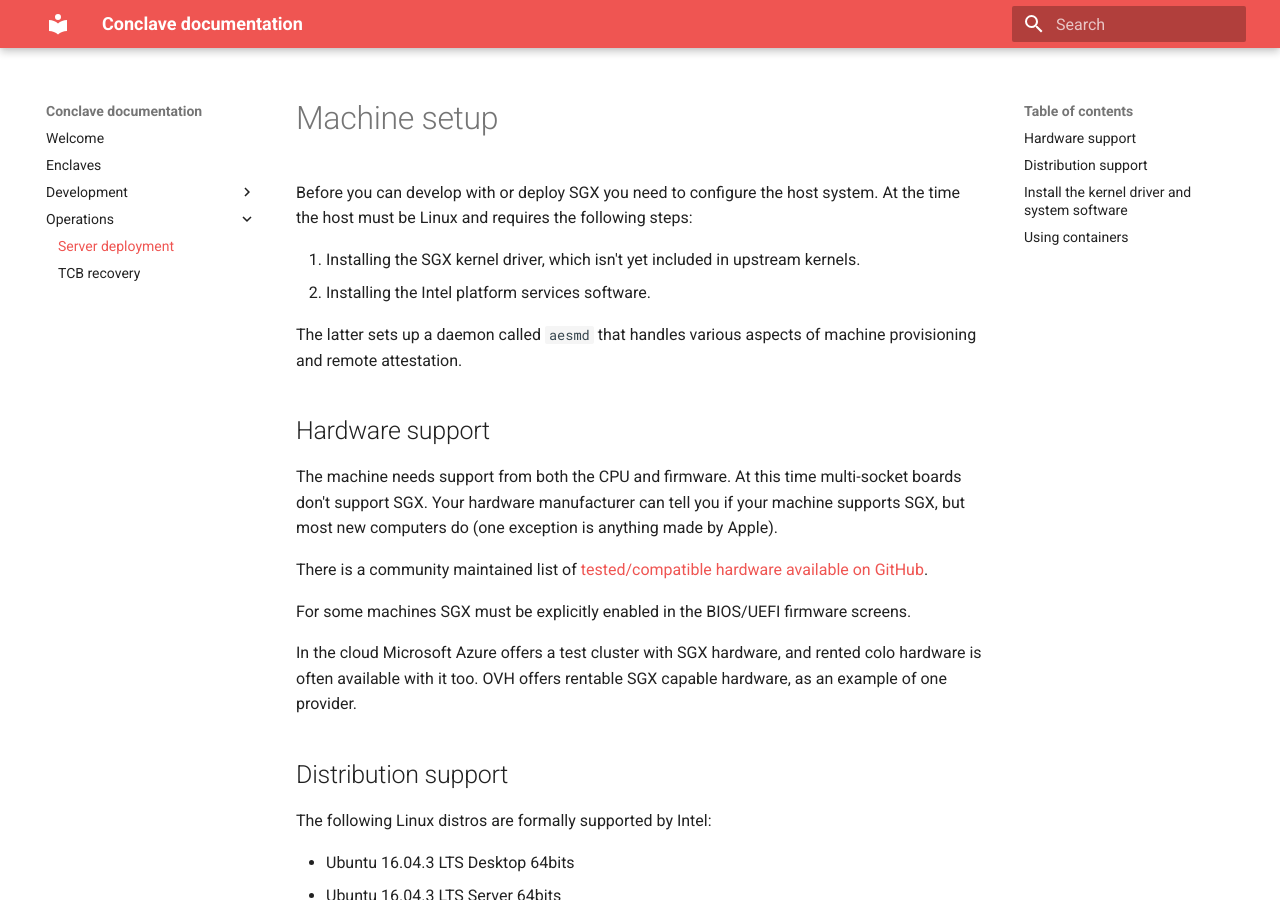
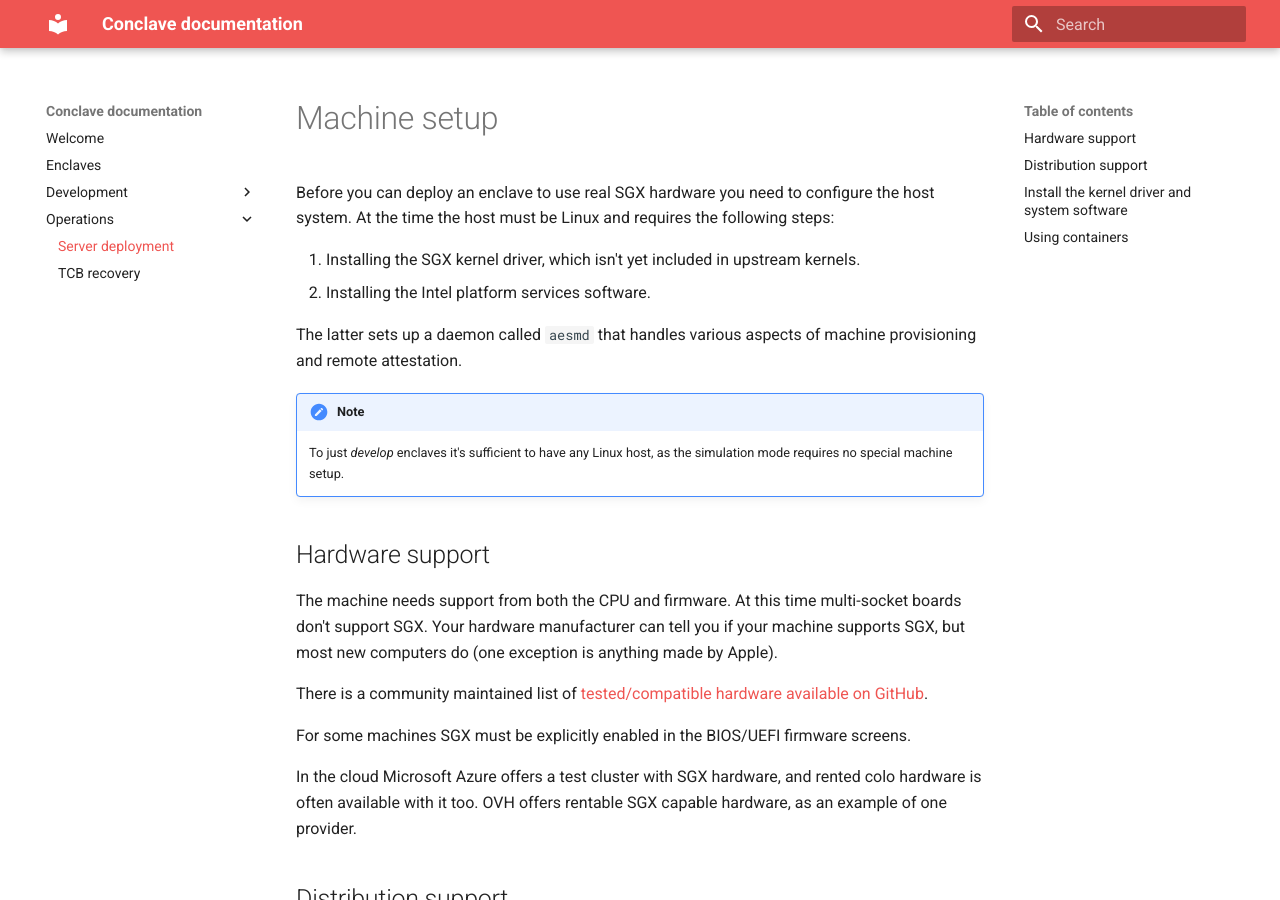
Before and after one commit to R3Conclave/conclave-core-sdk, an MkDocs documentation site: the page built from docs/docs/machine-setup.md, in a window 1280 px wide and 900 px high. Built offline with MkDocs 1.6.1 and Material for MkDocs 9.7.7, drawn with Linux system fonts in a browser that asks for light colours.

Commit message:
Remark that you can develop enclaves without needing to do host setup thanks to sim mode.

```diff
--- a/docs/docs/machine-setup.md
+++ b/docs/docs/machine-setup.md
@@ -1,6 +1,6 @@
 # Machine setup
 
-Before you can develop with or deploy SGX you need to configure the host system. At the time
+Before you can deploy an enclave to use real SGX hardware you need to configure the host system. At the time
 the host must be Linux and requires the following steps:
 
 1. Installing the SGX kernel driver, which isn't yet included in upstream kernels.
@@ -8,6 +8,10 @@ the host must be Linux and requires the following steps:
 
 The latter sets up a daemon called `aesmd` that handles various aspects of machine provisioning
 and remote attestation.
+
+!!! note
+    To just *develop* enclaves it's sufficient to have any Linux host, as the simulation mode requires no special
+    machine setup.
 
 ## Hardware support
 
```
